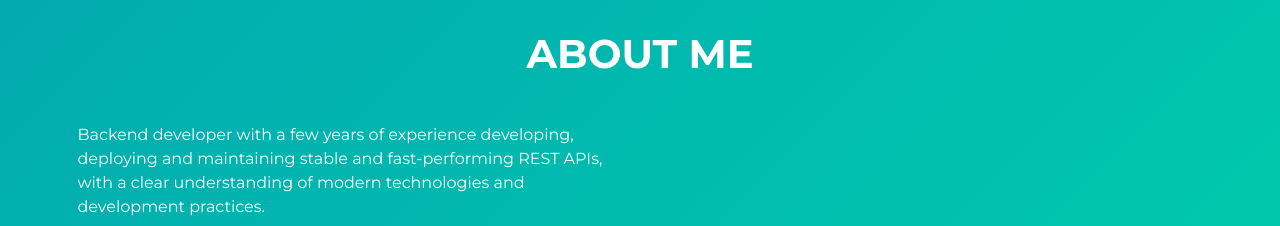
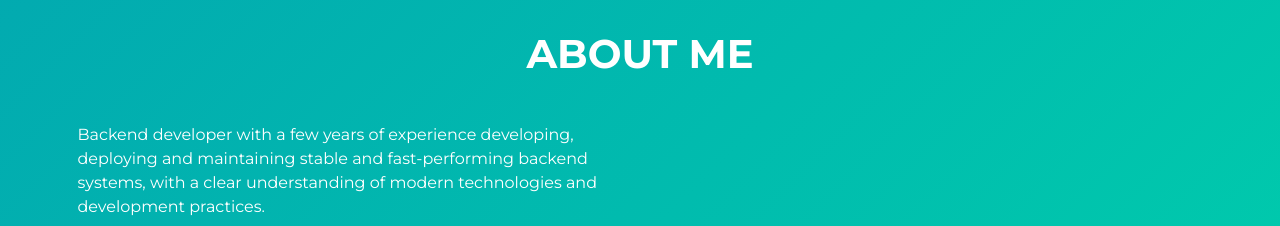
Before and after one commit to XiovV/portfolio, a website built with Parcel: page src/index.html in a window 1280 px wide. Shown: the part 820-1046 px from the top of the page. Built offline with nearby package versions, Linux system fonts and the light colour scheme.

Commit message:
changed REST APIs to backend systems

```diff
--- a/src/index.html
+++ b/src/index.html
@@ -63,7 +63,7 @@
           <div class="about-wrapper__info load-hidden">
             <p class="about-wrapper__info-text">
               Backend developer with a few years of experience developing, deploying and maintaining stable and
-              fast-performing REST APIs,
+              fast-performing backend systems,
               with a clear understanding of modern technologies and development practices.
             </p>
             <p class="about-wrapper__info-text">
```
